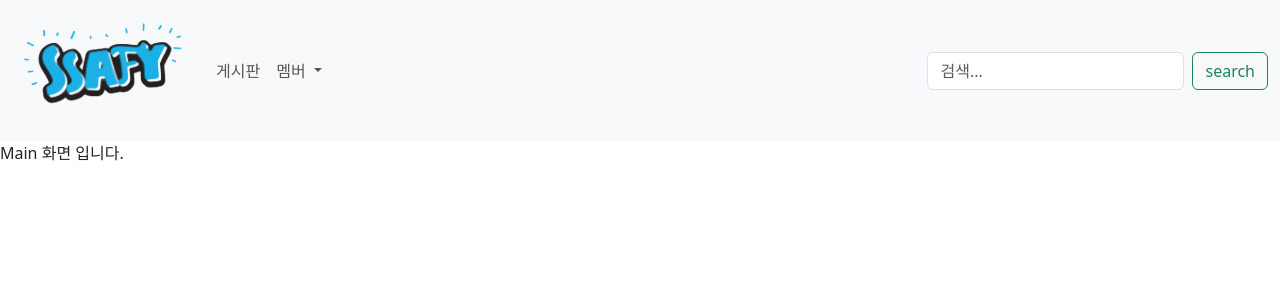
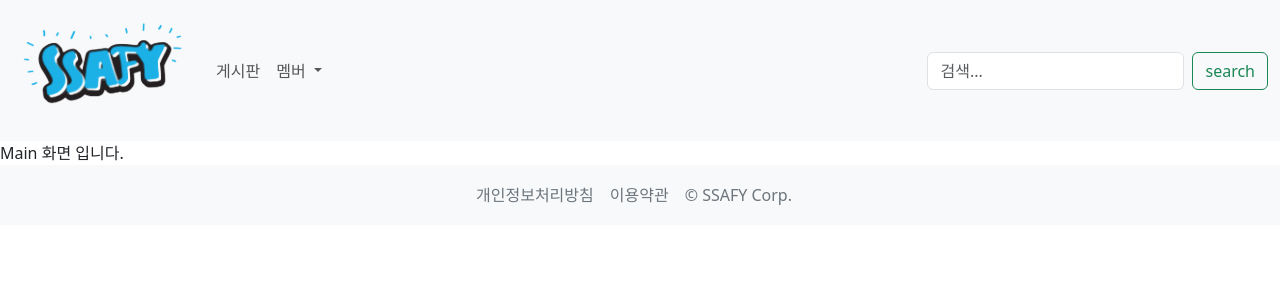
Before and after one commit to kdozlo/Enjoy-Trip, a Vue app in the folder enjoyTrip_vue_gumi_5ban_daeyoung_minho/: page / in a window 1280 px wide. Shown: the top 300 px of the page. Built offline with nearby package versions, Linux system fonts and the light colour scheme; the HTML template or start-up script is replaced by a standard one.

Commit message:
Feat : Footer 추가

```diff
--- a/enjoyTrip_vue_gumi_5ban_daeyoung_minho/src/App.vue
+++ b/enjoyTrip_vue_gumi_5ban_daeyoung_minho/src/App.vue
@@ -1,13 +1,25 @@
 <script setup>
 import { RouterView } from "vue-router";
 import TheHeadingNavbar from "@/components/layout/TheHeadingNavbar.vue";
+import Footer from "@/components/layout/Footer.vue";
 </script>
 
 <template>
-  <div>
-    <TheHeadingNavbar></TheHeadingNavbar>
-    <router-view></router-view>
-  </div>
+    <div>
+        <TheHeadingNavbar></TheHeadingNavbar>
+        <router-view></router-view>
+        <Footer></Footer>
+    </div>
 </template>
 
-<style scoped></style>
+<style scoped>
+Footer {
+    /* footer를 aside위에 올리기 위해 사용(부유객체) */
+    position: absolute;
+    height: 60px;
+    width: 100%;
+    padding: 0 25px;
+    line-height: 60px;
+    /* border-top: 1px solid #dee5e7; */
+}
+</style>
--- /dev/null
+++ b/enjoyTrip_vue_gumi_5ban_daeyoung_minho/src/components/layout/Footer.vue
@@ -0,0 +1,15 @@
+<script setup></script>
+
+<template>
+    <footer class="navbar navbar-expand-sm navbar-light bg-light justify-content-center">
+        <div class="row">
+            <ul class="navbar-nav">
+                <li><a href="#" class="nav-link text-secondary">개인정보처리방침</a></li>
+                <li><a href="#" class="nav-link text-secondary">이용약관</a></li>
+                <li><label class="nav-link text-secondary">&copy; SSAFY Corp.</label></li>
+            </ul>
+        </div>
+    </footer>
+</template>
+
+<style scoped></style>
```
